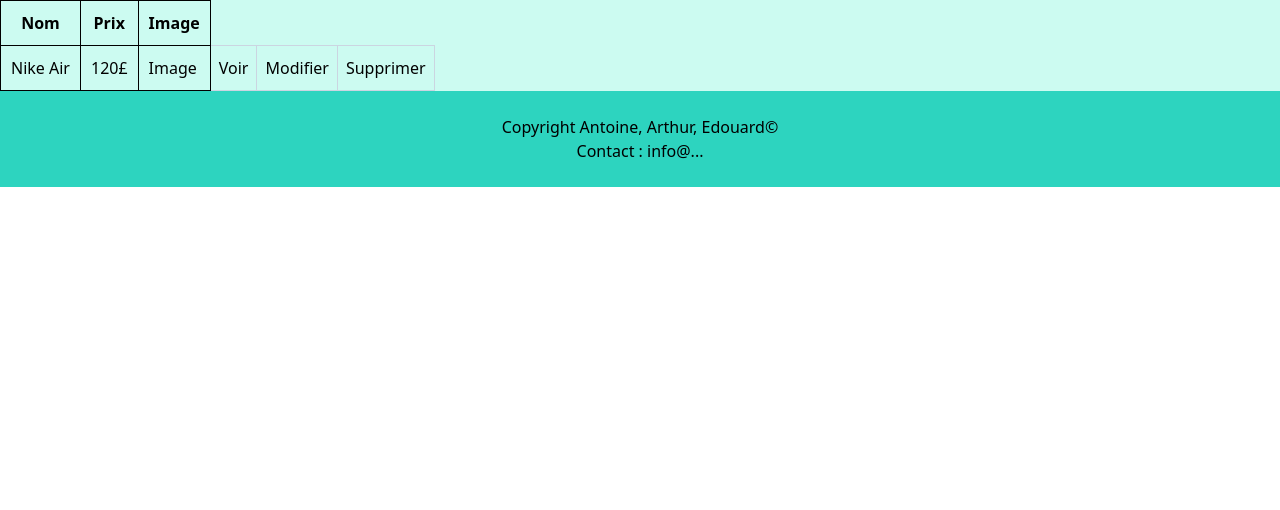
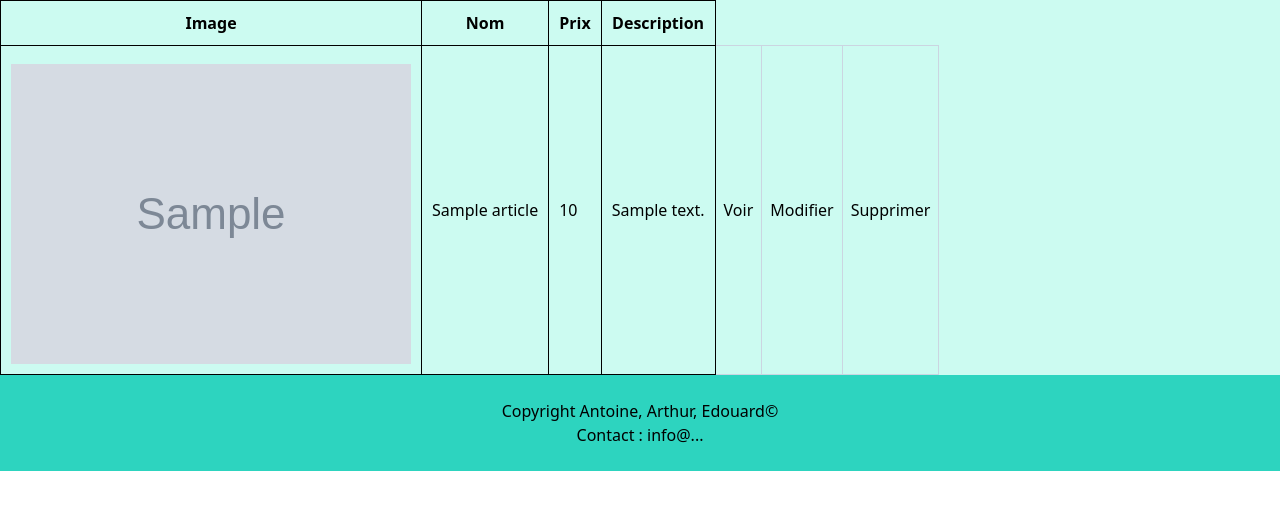
Before and after one commit to TonitoFleur/ProjetV2, a Flask app: page /admin/clothes in a window 1280 px wide. Shown: the part 184-694 px from the top of the page. Run offline with Flask 3, Linux system fonts and the light colour scheme; grey boxes marked "Sample" are stand-in pictures; a database or web service that is not in the repository returns one stand-in record (values such as "Sample title"); some libraries are stand-ins or nearby versions.

Commit message:
ameliorations cadeau de fin d'année

```diff
--- a/main.py
+++ b/main.py
@@ -104,11 +104,19 @@ def sneakers():
 def phones():
   return render_template("phones.html")
 
-
+# tous les vetements
 @app.route('/clothes')
 def clothes():
-  return render_template("clothes.html")
+  db_articles = mongo.db.articles
+  article = db_articles.find({"categorie" : "clothes"})
+  return render_template("clothes.html", article=article)
 
+# un seul article
+@app.route("/article/<id_post>")
+def article(id_post):
+  db_articles = mongo.db.articles
+  article = db_articles.find_one({"_id": ObjectId(id_post)})
+  return render_template("article.html", article=article)
 
 @app.route("/annonce")
 def annonce():
@@ -132,7 +140,11 @@ def admin_sneakers():
 
 @app.route('/admin/clothes')
 def admin_clothes():
-  return render_template("/admin/clothes.html")
+  db_articles = mongo.db.articles
+  article = db_articles.find({"categorie" : "clothes"})
+  return render_template("/admin/clothes.html", article=article)
+
+
 
 
 app.run(host="0.0.0.0", port=81)
--- a/templates/admin/clothes.html
+++ b/templates/admin/clothes.html
@@ -3,28 +3,24 @@
   <table>
       <thead>
           <tr>
+              <th>Image</th>
               <th>Nom</th>
               <th>Prix</th>
-              <th>Image</th>
+              <th>Description</th>
           </tr>
       </thead>
         <tbody>
+            {% for article in article %}
             <tr>
-              <td>Nike Air</td>
-              <td>120£</td>
-              <td>Image</td>
+                <td><img src="{{article['image']}}" class="pt-2"></td>
+                <td>{{article['titre']}}</td>
+                <td>{{article['prix']}}</td>
+                <td>{{article['description']|truncate(150)}}</td>
                 <td class="border border-slate-300 p-2"><a href="" target="_blank">Voir</a></td>
                 <td class="border border-slate-300 p-2"><a href="">Modifier</a></td>
                 <td class="border border-slate-300 p-2"><a href="">Supprimer</a></td>
             </tr>
-         <!-- {% for cloth in clothes %} -->
-          <tr>
-              <td>Nike Air</td>
-              <td>120£</td>
-              <td>Image</td>
-            <!--  <td>{{cloth["image"]}}</td> -->
-          </tr>
-        <!--  {% endfor %} -->
+          {% endfor %}
         </tbody>
   </table>
 {% endblock %}
```
Also changed, not shown: templates/article.html (added, +17 -0 lines), templates/clothes.html (+7 -47 lines), .local/share/rippkgs-index.sqlite (deleted), static/images/vet1.png (added), static/images/vet2.png (added), static/images/vet3.png (added), static/images/vet4.png (added), static/images/vet5.png (added), static/images/vet6.png (added), static/images/vet7.png (added), static/images/vet8.png (added), 1 other file. Lines whose indentation alone changed are shown as unchanged.
